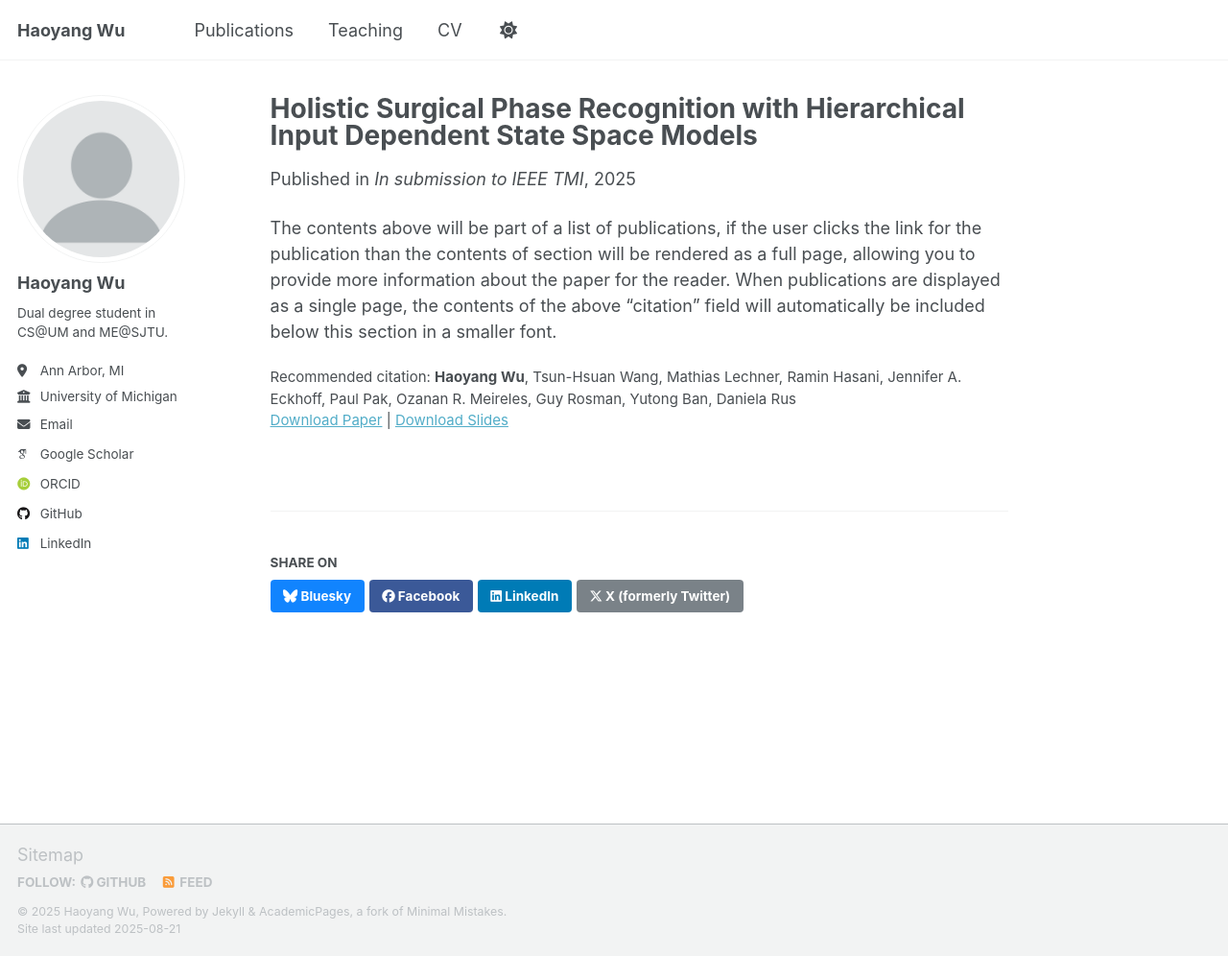
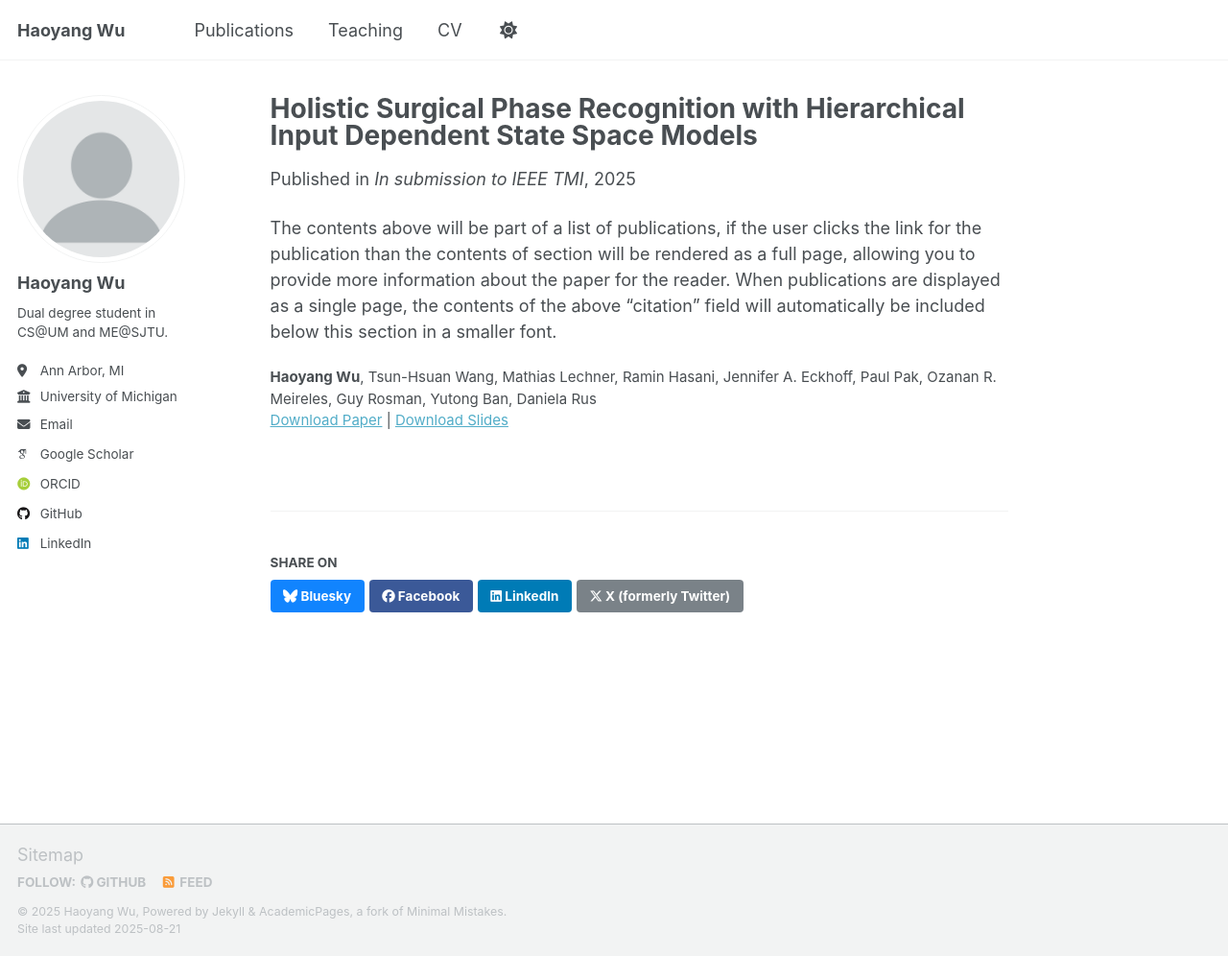
Before and after one commit to William-HYWu/William-HYWu.github.io, a Jekyll site: the page built from _publications/HID-SSM.md, in a window 1280 px wide and 996 px high. Shown: the whole window at 96% size. Built offline with Jekyll 4.4.1, drawn with Linux system fonts in a browser that asks for light colours; some web fonts are replaced; a script that is not in the unit is left out.

Commit message:
add pub and about

```diff
--- a/_layouts/single.html
+++ b/_layouts/single.html
@@ -18,20 +18,29 @@
   {% include sidebar.html %}
 
   <article class="page" itemscope itemtype="http://schema.org/CreativeWork">
-    {% if page.title %}<meta itemprop="headline" content="{{ page.title | markdownify | strip_html | strip_newlines | escape_once }}">{% endif %}
-    {% if page.excerpt %}<meta itemprop="description" content="{{ page.excerpt | markdownify | strip_html | strip_newlines | escape_once }}">{% endif %}
-    {% if page.date %}<meta itemprop="datePublished" content="{{ page.date | date: "%B %d, %Y" }}">{% endif %}
-    {% if page.modified %}<meta itemprop="dateModified" content="{{ page.modified | date: "%B %d, %Y" }}">{% endif %}
+    {% if page.title %}
+    <meta itemprop="headline" content="{{ page.title | markdownify | strip_html | strip_newlines | escape_once }}">{%
+    endif %}
+    {% if page.excerpt %}
+    <meta itemprop="description" content="{{ page.excerpt | markdownify | strip_html | strip_newlines | escape_once }}">
+    {% endif %}
+    {% if page.date %}
+    <meta itemprop="datePublished" content="{{ page.date | date: " %B %d, %Y" }}">{% endif %}
+    {% if page.modified %}
+    <meta itemprop="dateModified" content="{{ page.modified | date: " %B %d, %Y" }}">{% endif %}
 
     <div class="page__inner-wrap">
       {% unless page.header.overlay_color or page.header.overlay_image %}
       <header>
-          {% if page.title %}<h1 class="page__title" itemprop="headline">{{ page.title | markdownify | remove: "<p>" | remove: "</p>" }}</h1>{% endif %}
+        {% if page.title %}<h1 class="page__title" itemprop="headline">{{ page.title | markdownify | remove: "<p>" |
+            remove: "</p>" }}</h1>{% endif %}
         {% if page.read_time %}
         <p class="page__meta"><i class="fa fa-clock" aria-hidden="true"></i> {% include read-time.html %}</p>
         {% endif %}
         {% if page.modified %}
-          <p class="page__date"><strong><i class="fa fa-fw fa-calendar" aria-hidden="true"></i> {{ site.data.ui-text[site.locale].date_label | default: "Published:" }}</strong> <time datetime="{{ page.modified | date: "%Y-%m-%d" }}">{{ page.modified | date: "%B %d, %Y" }}</time></p>
+        <p class="page__date"><strong><i class="fa fa-fw fa-calendar" aria-hidden="true"></i> {{
+            site.data.ui-text[site.locale].date_label | default: "Published:" }}</strong> <time
+            datetime="{{ page.modified | date: " %Y-%m-%d" }}">{{ page.modified | date: "%B %d, %Y" }}</time></p>
         {% endif %}
 
         {% if page.collection == 'teaching' %}
@@ -39,7 +48,10 @@
         {% elsif page.venue and page.date %}
         <p>Published in <i>{{ page.venue }}</i>, {{ page.date | default: "1900-01-01" | date: "%Y" }} </p>
         {% elsif page.date %}
-          <p class="page__date"><strong><i class="fa fa-fw fa-calendar" aria-hidden="true"></i> {{ site.data.ui-text[site.locale].date_label | default: "Published:" }}</strong> <time datetime="{{ page.date | date_to_xmlschema }}">{{ page.date | default: "1900-01-01" | date: "%B %d, %Y" }}</time></p>
+        <p class="page__date"><strong><i class="fa fa-fw fa-calendar" aria-hidden="true"></i> {{
+            site.data.ui-text[site.locale].date_label | default: "Published:" }}</strong> <time
+            datetime="{{ page.date | date_to_xmlschema }}">{{ page.date | default: "1900-01-01" | date: "%B %d, %Y"
+            }}</time></p>
         {% endif %}
       </header>
       {% endunless %}
@@ -48,32 +60,39 @@
         {{ content }}
 
         {% if page.citation and page.paperurl and page.slidesurl and page.bibtexurl %}
-          <p style="font-size: smaller">Recommended citation: {{ page.citation }}<br /><a href="{{ page.paperurl }}">Download Paper</a> | <a href="{{ page.slidesurl }}">Download Slides</a> | <a href="{{ page.bibtexurl }}">Download Bibtex</a></p>
+        <p style="font-size: smaller">{{ page.citation }}<br /><a href="{{ page.paperurl }}">Download Paper</a> | <a
+            href="{{ page.slidesurl }}">Download Slides</a> | <a href="{{ page.bibtexurl }}">Download Bibtex</a></p>
         {% elsif page.citation and page.paperurl and page.slidesurl %}
-          <p style="font-size: smaller">Recommended citation: {{ page.citation }}<br /><a href="{{ page.paperurl }}">Download Paper</a> | <a href="{{ page.slidesurl }}">Download Slides</a></p>
+        <p style="font-size: smaller">{{ page.citation }}<br /><a href="{{ page.paperurl }}">Download Paper</a> | <a
+            href="{{ page.slidesurl }}">Download Slides</a></p>
         {% elsif page.citation and page.paperurl and page.bibtexurl %}
-          <p style="font-size: smaller">Recommended citation: {{ page.citation }}<br /><a href="{{ page.paperurl }}">Download Paper</a> | <a href="{{ page.bibtexurl }}">Download Bibtex</a></p>
+        <p style="font-size: smaller">{{ page.citation }}<br /><a href="{{ page.paperurl }}">Download Paper</a> | <a
+            href="{{ page.bibtexurl }}">Download Bibtex</a></p>
         {% elsif page.citation and page.paperurl %}
-          <p style="font-size: smaller">Recommended citation: {{ page.citation }}<br /><a href="{{ page.paperurl }}">Download Paper</a></p>
+        <p style="font-size: smaller">{{ page.citation }}<br /><a href="{{ page.paperurl }}">Download Paper</a></p>
         {% elsif page.citation and page.slidesurl and page.bibtexurl %}
-          <p style="font-size: smaller">Recommended citation: {{ page.citation }}<br /><a href="{{ page.slidesurl }}">Download Slides</a> | <a href="{{ page.bibtexurl }}">Download Bibtex</a></p>
+        <p style="font-size: smaller">{{ page.citation }}<br /><a href="{{ page.slidesurl }}">Download Slides</a> | <a
+            href="{{ page.bibtexurl }}">Download Bibtex</a></p>
         {% elsif page.citation and page.slidesurl %}
-          <p style="font-size: smaller">Recommended citation: {{ page.citation }}<br /><a href="{{ page.slidesurl }}">Download Slides</a></p>
+        <p style="font-size: smaller">{{ page.citation }}<br /><a href="{{ page.slidesurl }}">Download Slides</a></p>
         {% elsif page.slidesurl and page.bibtexurl %}
-          <p style="font-size: smaller"><a href="{{ page.slidesurl }}">Download Slides</a> | <a href="{{ page.bibtexurl }}">Download Bibtex</a></p>
+        <p style="font-size: smaller"><a href="{{ page.slidesurl }}">Download Slides</a> | <a
+            href="{{ page.bibtexurl }}">Download Bibtex</a></p>
         {% elsif page.paperurl and page.bibtexurl %}
-          <p style="font-size: smaller"><a href="{{ page.paperurl }}">Download Paper</a> | <a href="{{ page.bibtexurl }}">Download Bibtex</a></p>
+        <p style="font-size: smaller"><a href="{{ page.paperurl }}">Download Paper</a> | <a
+            href="{{ page.bibtexurl }}">Download Bibtex</a></p>
         {% elsif page.citation and page.bibtexurl %}
-          <p style="font-size: smaller">Recommended citation: {{ page.citation }}<br /><a href="{{ page.bibtexurl }}">Download Bibtex</a></p>
+        <p style="font-size: smaller">{{ page.citation }}<br /><a href="{{ page.bibtexurl }}">Download Bibtex</a></p>
         {% elsif page.citation %}
-          <p style="font-size: smaller">Recommended citation: {{ page.citation }}</p>
+        <p style="font-size: smaller">{{ page.citation }}</p>
         {% elsif page.slidesurl %}
         <p style="font-size: smaller"><a href="{{ page.slidesurl }}">Download Slides</a></p>
         {% elsif page.bibtexurl %}
         <p style="font-size: smaller"><a href="{{ page.bibtexurl }}">Download Bibtex</a></p>
         {% endif %}
 
-        {% if page.link %}<div><a href="{{ page.link }}" class="btn">{{ site.data.ui-text[site.locale].ext_link_label | default: "Direct Link" }}</a></div>{% endif %}
+        {% if page.link %}<div><a href="{{ page.link }}" class="btn">{{ site.data.ui-text[site.locale].ext_link_label |
+            default: "Direct Link" }}</a></div>{% endif %}
       </section>
 
       <footer class="page__meta">
@@ -97,7 +116,8 @@
   {% if page.id and page.related and site.related_posts.size > 0 %}
   <div class="page__related">
     {% if site.data.ui-text[site.locale].related_label %}
-        <h4 class="page__related-title">{{ site.data.ui-text[site.locale].related_label | default: "You May Also Enjoy" }}</h4>
+    <h4 class="page__related-title">{{ site.data.ui-text[site.locale].related_label | default: "You May Also Enjoy" }}
+    </h4>
     {% endif %}
     <div class="grid__wrapper">
       {% for post in site.related_posts limit:4 %}
```
Lines whose indentation alone changed are shown as unchanged.
